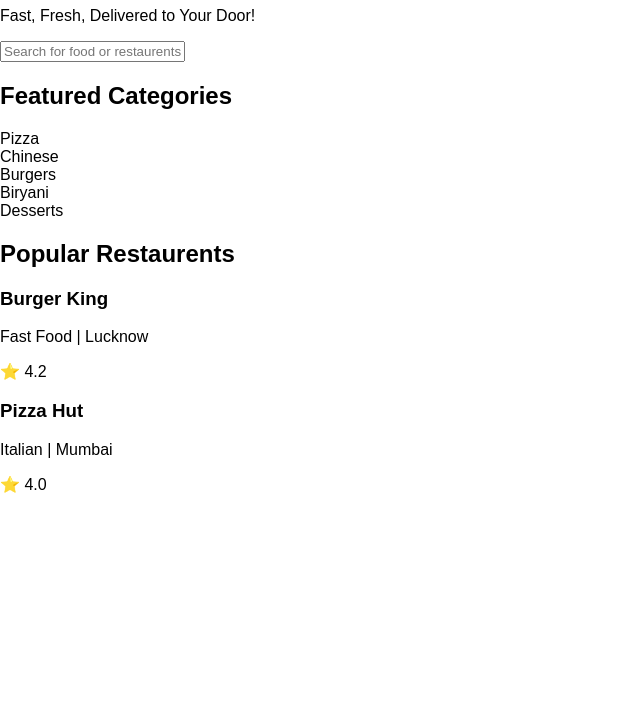
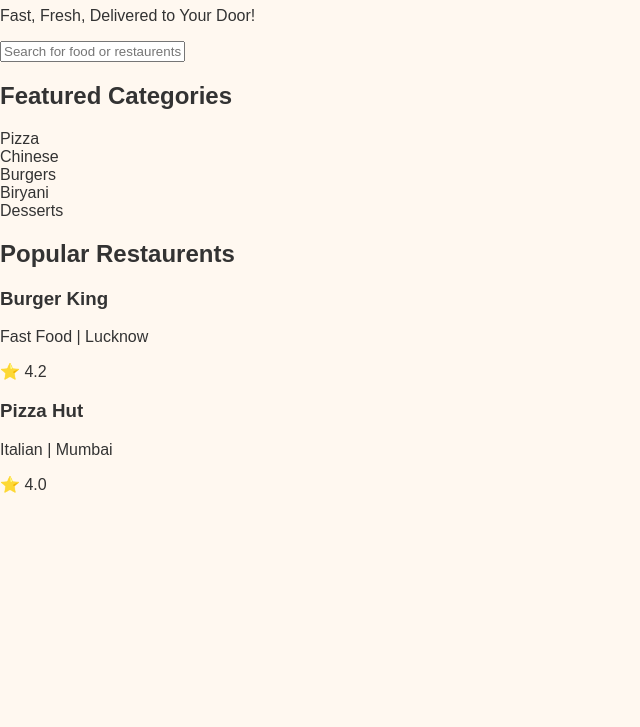
Before and after one commit to nausheensiddiqui23/Hungry-Hippo, a plain HTML site: page index.html in a window 1280 px wide. Shown: the part 73-800 px from the top of the page, without its empty margins (0-640 px from the left). Drawn offline with Linux system fonts and the light colour scheme.

Commit message:
new commit

```diff
--- a/style.css
+++ b/style.css
@@ -1,4 +1,6 @@
 body{
     font-family: 'Poppins', sans-serif ;
     margin: 0;
+    background: #fff8f0;
+    color: #333;
 }
```
